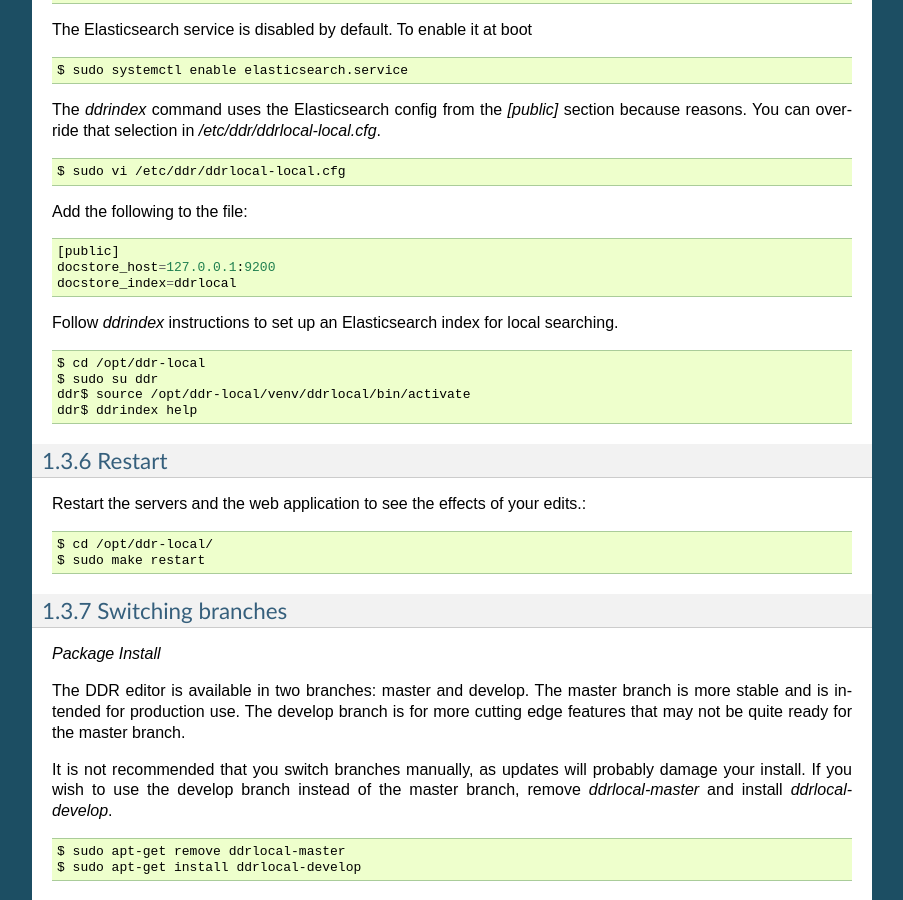
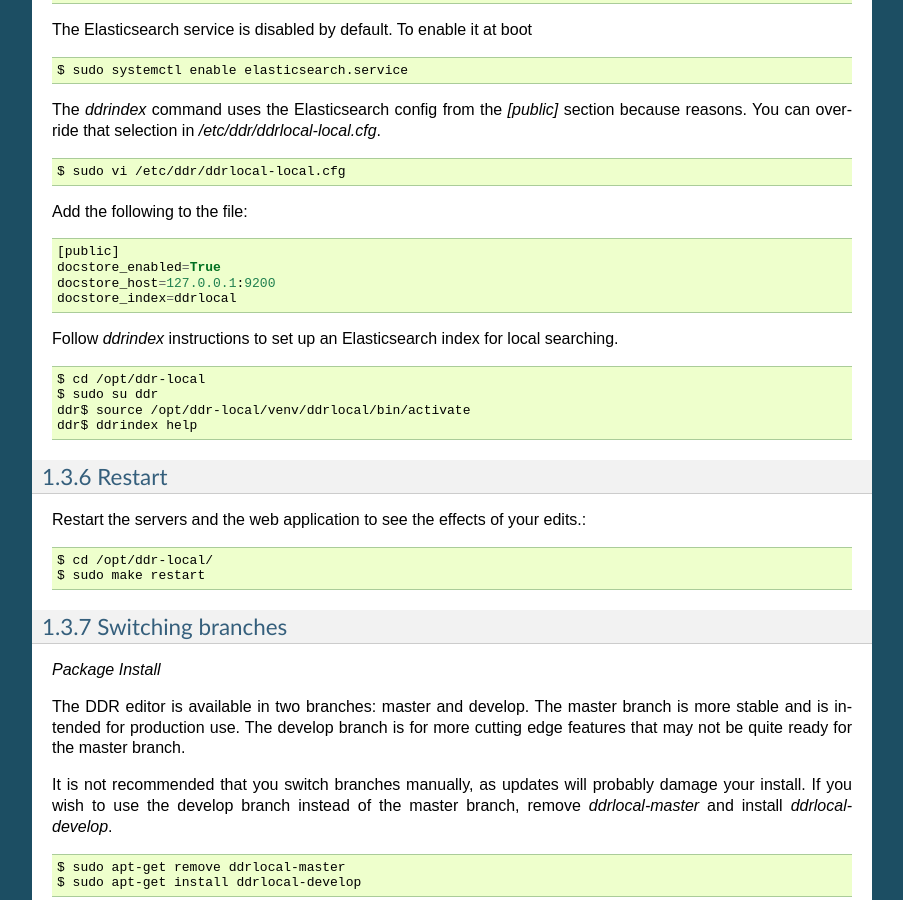
Before and after one commit to denshoproject/ddr-manual, a Sphinx documentation site: the page built from source/admins/workstations/create-workstation-vm.rst, in a window 1280 px wide and 900 px high, scrolled down 8682 px. Shown: the whole window, without its empty margins (198-1101 px from the left). Built offline with Sphinx 7.4.7, drawn with Linux system fonts in a browser that asks for light colours.

Commit message:
create-workstation-vm: add "docstore_enabled" flag to configs

```diff
--- a/source/admins/workstations/create-workstation-vm.rst
+++ b/source/admins/workstations/create-workstation-vm.rst
@@ -475,6 +475,7 @@
 Add the following to the file:
 ::
     [public]
+    docstore_enabled=True
     docstore_host=127.0.0.1:9200
     docstore_index=ddrlocal
 
```
